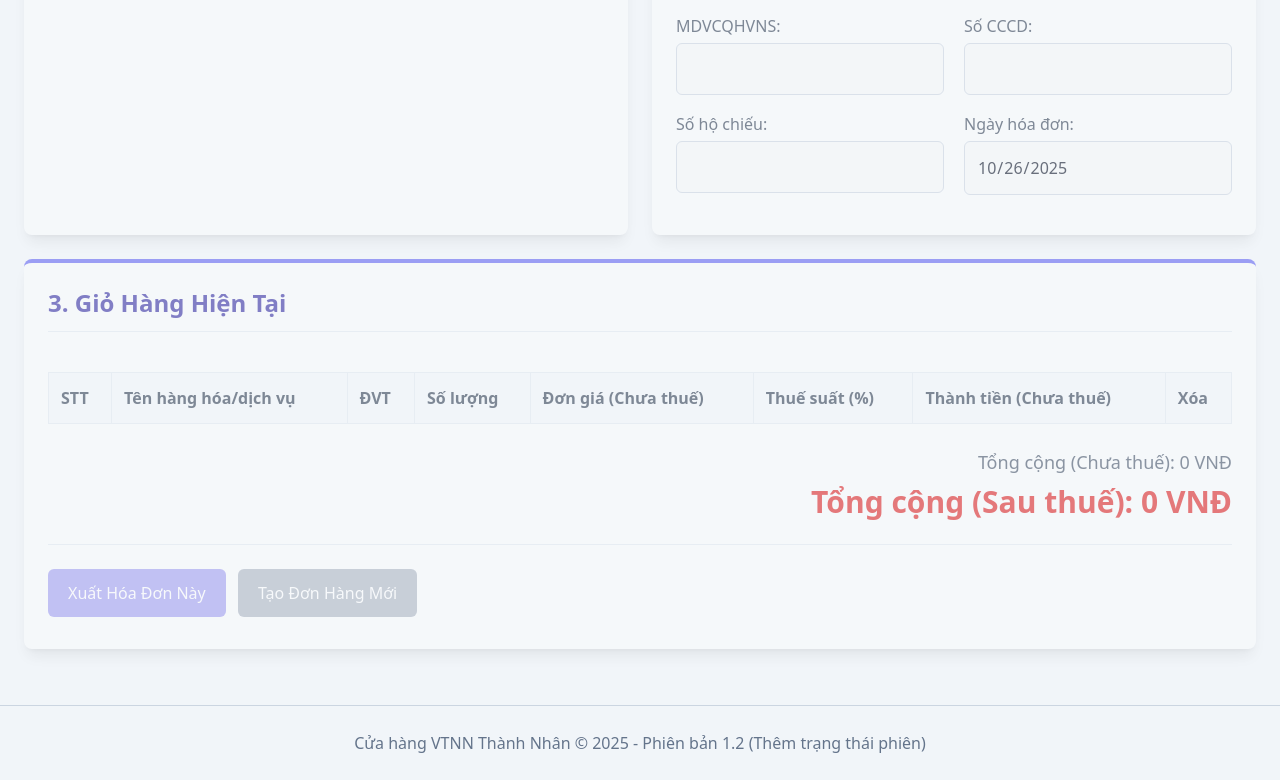
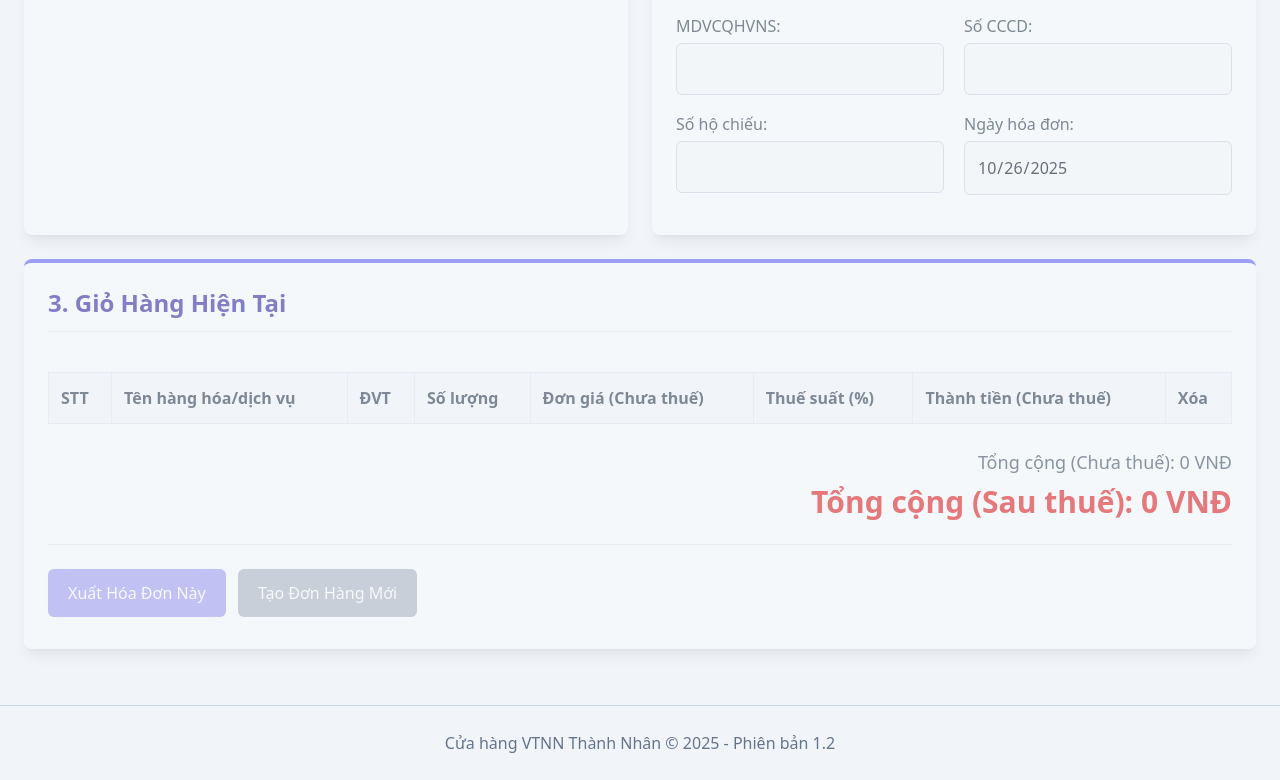
Before and after one commit to nhancao-57/vtnnthanhnhan, a plain HTML site: page index.html in a window 1280 px wide. Shown: the part 827-1607 px from the top of the page. Drawn offline with nearby package versions, Linux system fonts and the light colour scheme.

Commit message:
Remove 'Thêm trạng thái phiên' from footer

```diff
--- a/index.html
+++ b/index.html
@@ -208,7 +208,7 @@
     </div>
 
     <footer class="text-center p-6 mt-8 text-slate-500 border-t border-slate-300">
-        <p>Cửa hàng VTNN Thành Nhân &copy; 2025 - Phiên bản 1.2 (Thêm trạng thái phiên)</p>
+        <p>Cửa hàng VTNN Thành Nhân &copy; 2025 - Phiên bản 1.2 </p>
     </footer>
 
 <script>
```
